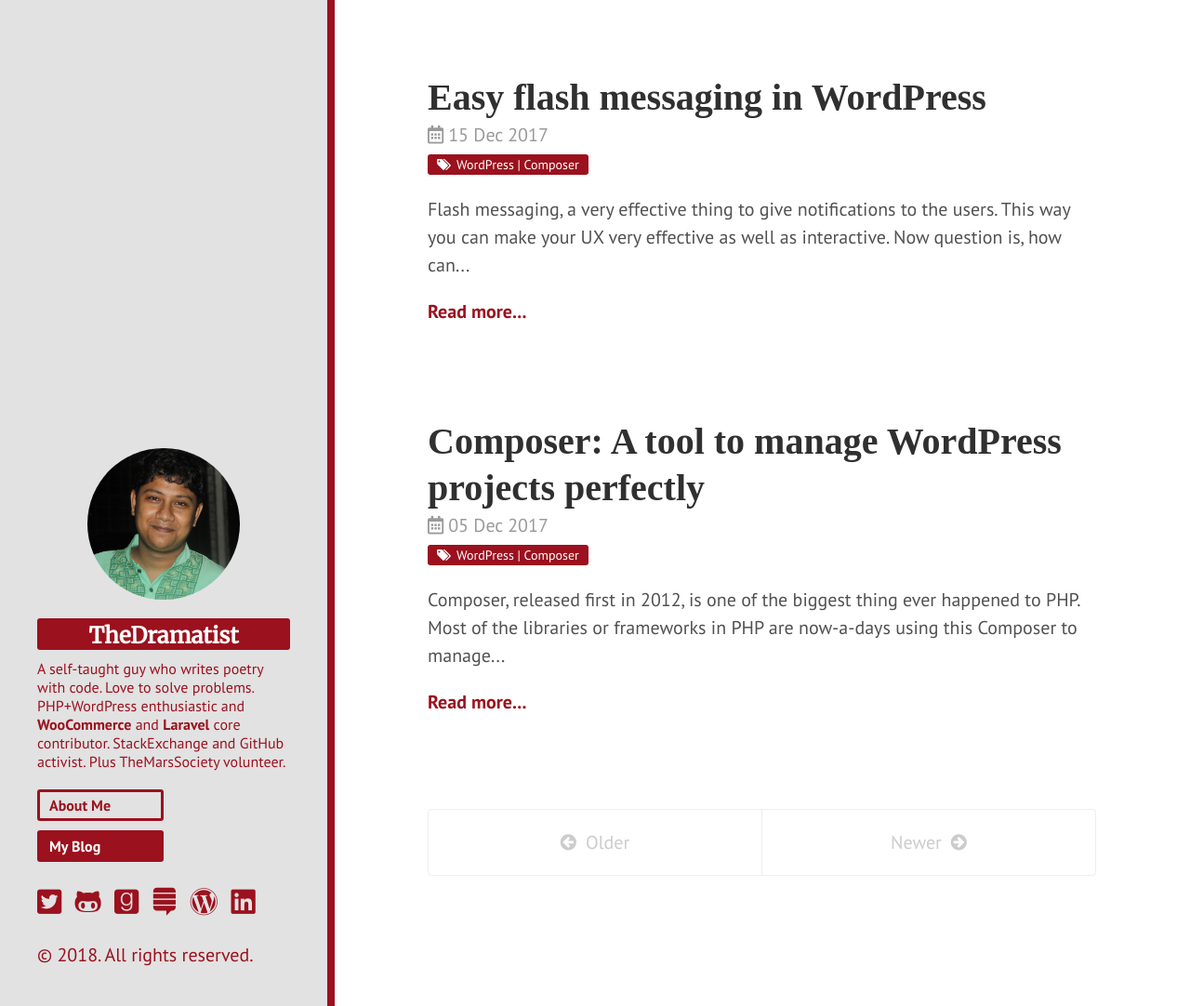
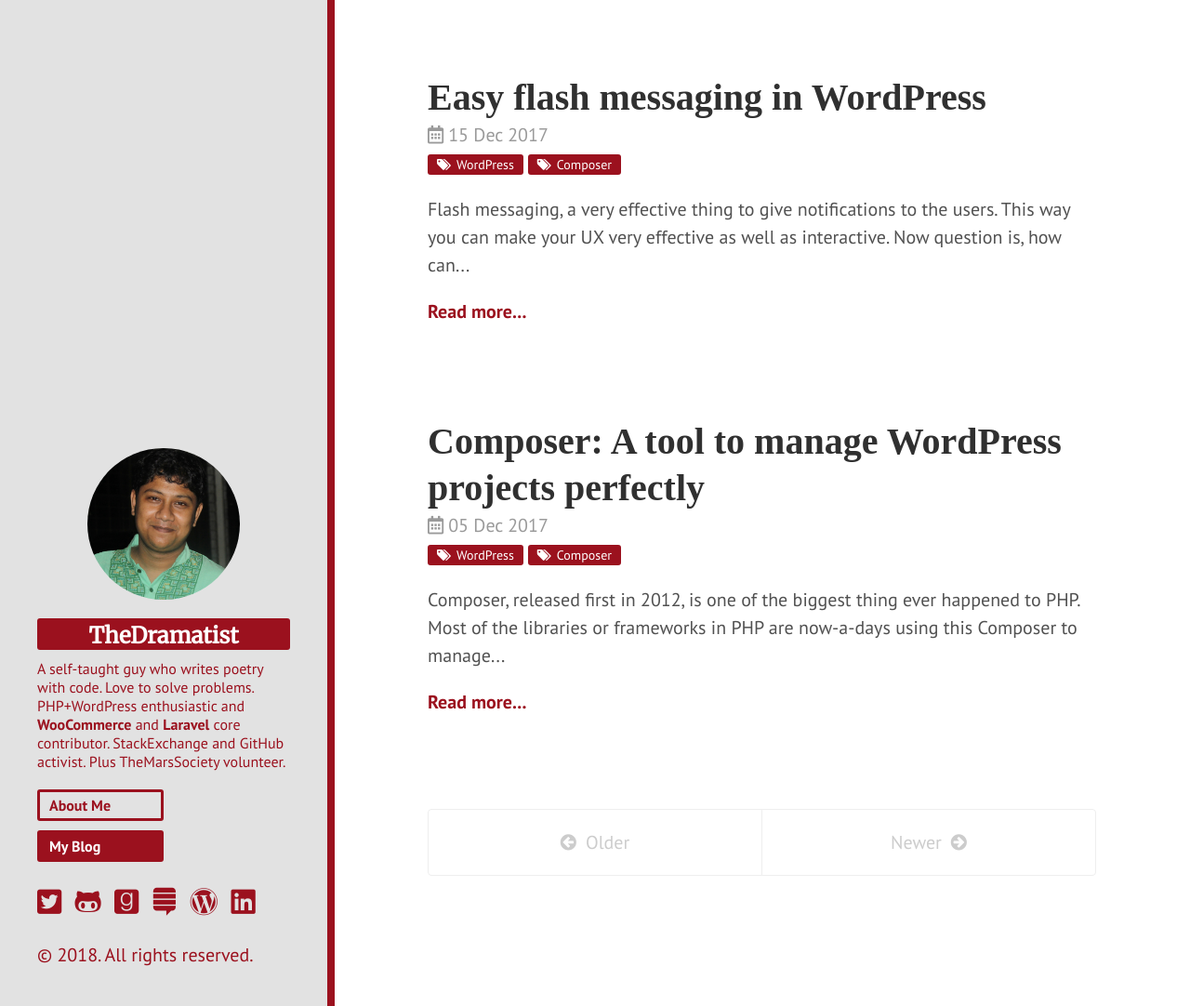
Before and after one commit to khanrn/codemascot.github.io, a Jekyll site: the page built from blog/index.html, in a window 1280 px wide and 1082 px high. Shown: the whole window at 93% size. Built offline with Jekyll 4.4.1, drawn with Linux system fonts in a browser that asks for light colours; nearby versions of some CDN libraries; some web fonts are replaced; Markdown is read by kramdown in place of the engine named in the settings; the list of posts is cut into pages by our own code.

Commit message:
Main Blog Page Updated

```diff
--- a/blog/index.html
+++ b/blog/index.html
@@ -17,7 +17,7 @@
     </h1>
     <span class="post-date">{{ post.date | date_to_string }}</span>
     {% unless post.topics == empty %}
-    <div class="categories"><span>{{ post.topics }}</span></div>
+	  <div class="categories"><span>{{ post.topics | split: " | " | join: "</span><span>" }}</span></div>
     {% endunless %}
     {{ post.content | strip_html | truncatewords:30 }}
     <a class="read-more" href="{{ post.url }}">Read more...</a>
```
